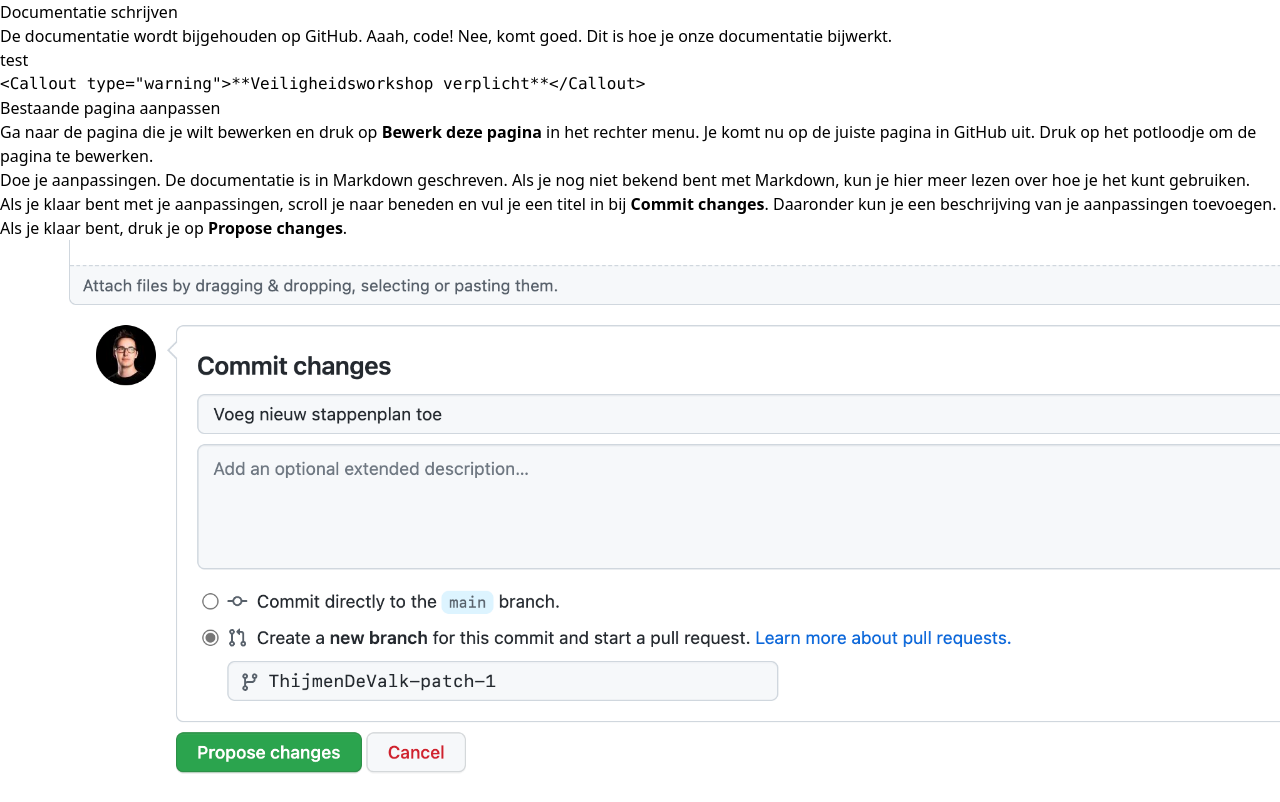
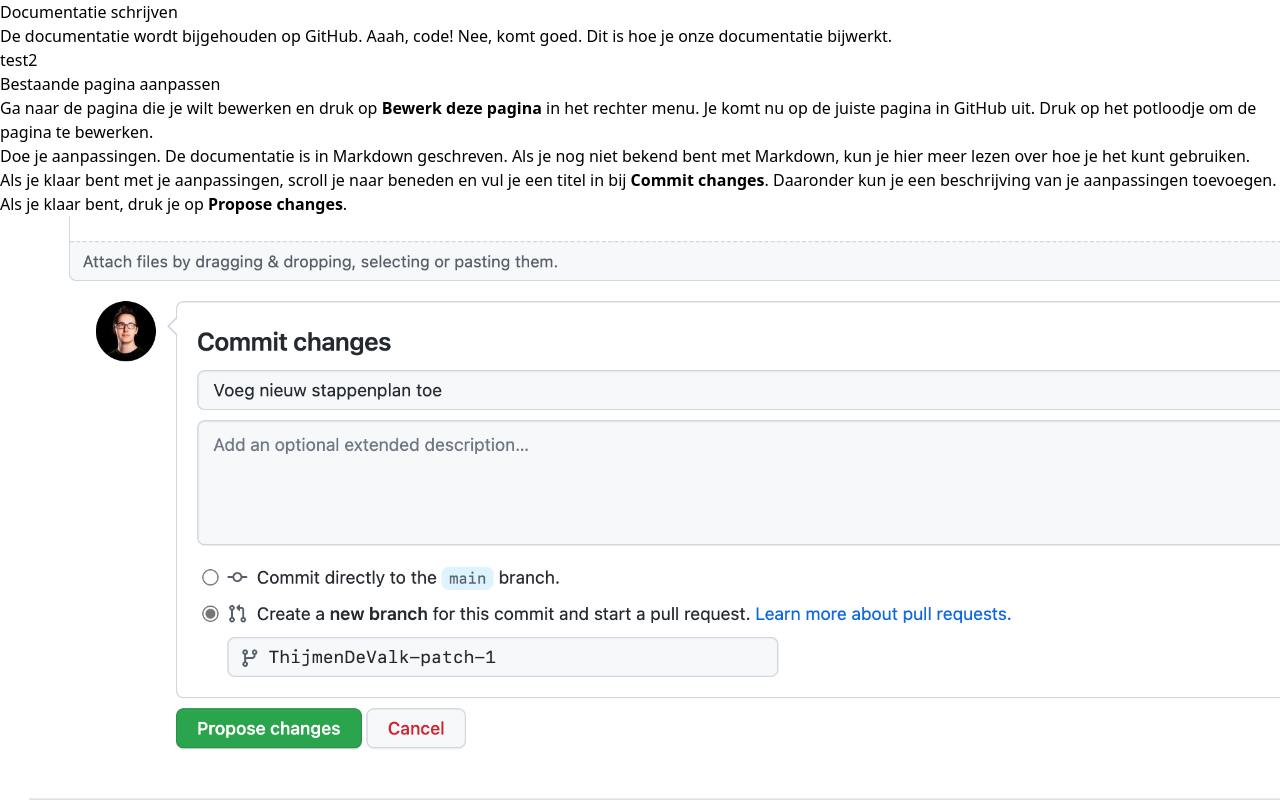
Before and after one commit to digitalartlab/dal-documentation, a Next.js app: page /documentatie-schrijven in a window 1280 px wide. Shown: the top 802 px of the page. Built offline with nearby package versions, Linux system fonts and the light colour scheme.

Commit message:
Update documentatie-schrijven.mdx

```diff
--- a/pages/documentatie-schrijven.mdx
+++ b/pages/documentatie-schrijven.mdx
@@ -2,11 +2,8 @@
 
 De documentatie wordt bijgehouden op GitHub. Aaah, code! Nee, komt goed. Dit is hoe je onze documentatie bijwerkt.
 
-test
+test2
 
-~~~
-<Callout type="warning">**Veiligheidsworkshop verplicht**</Callout>
-~~~
 
 ## Bestaande pagina aanpassen
 Ga naar de pagina die je wilt bewerken en druk op **Bewerk deze pagina** in het rechter menu. Je komt nu op de juiste pagina in GitHub uit. Druk op het potloodje om de pagina te bewerken.
```
